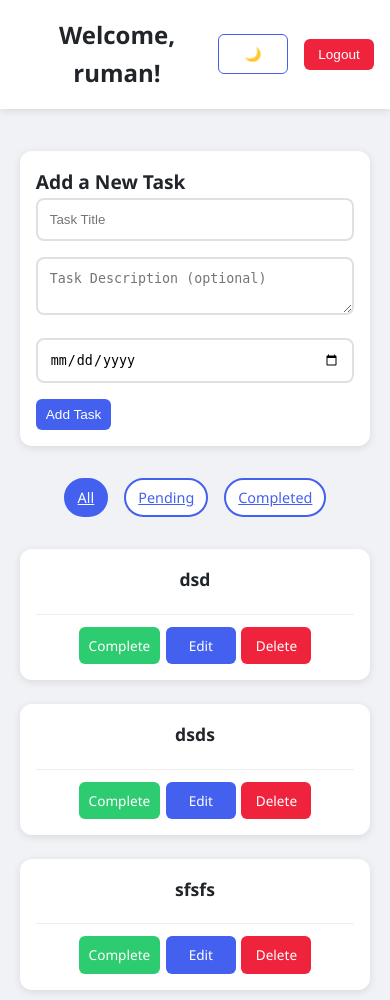
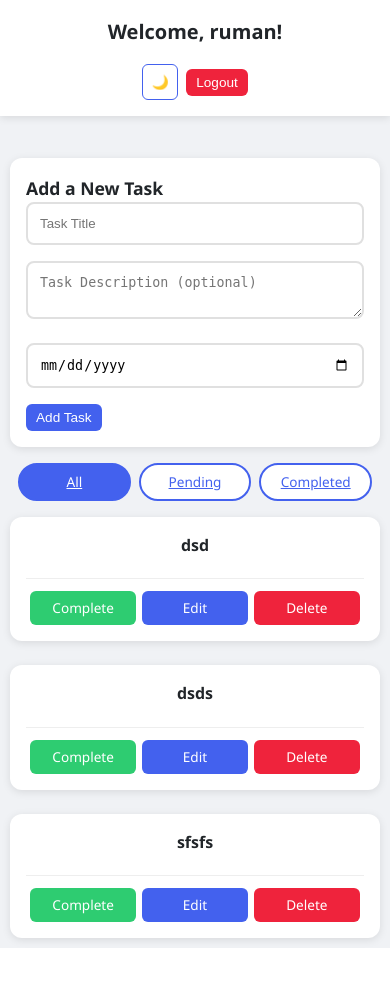
Before and after one commit to Ruman03/Django-Todo-Project, a Django app: page /todo/ in a window 390 px wide. After the commit the page ends 948 px from the top, so only its background shows below. Run offline with Django 5.2, Linux system fonts and the light colour scheme; a user stored in the database is signed in; data comes from the database, SQL or seed files in the repository; both versions use the stored data as it was after the commit.

Commit message:
Final Push

```diff
--- a/todo/static/todo/style.css
+++ b/todo/static/todo/style.css
@@ -190,12 +190,14 @@ textarea:focus {
     border: 1px solid var(--primary-color);
     font-size: 1.2rem;
     padding: 8px 12px;
-    min-width: auto;
-    width: 40px;
+    min-width: 40px;      /* Fixed width */
+    width: 40px;          /* Fixed width */
     height: 40px;
     display: flex;
     align-items: center;
     justify-content: center;
+    flex: 0 0 auto;       /* Prevent flex growing */
+    max-width: 40px;      /* Ensure fixed width */
 }
 
 .filters {
@@ -323,6 +325,104 @@ textarea:focus {
     }
 }
 
+/* Responsive Design */
+@media screen and (max-width: 768px) {
+    .header {
+        flex-direction: column;
+        gap: 1rem;
+        padding: 1rem 0.5rem;
+    }
+
+    .header-right {
+        width: auto;         /* Changed from 100% */
+        justify-content: center;
+        display: flex;
+        gap: 0.5rem;
+    }
+
+    .container {
+        width: 100%;
+        padding: 10px;
+    }
+
+    .task-list {
+        grid-template-columns: 1fr;
+    }
+
+    .task-form {
+        padding: 1rem;
+        margin-bottom: 1rem;
+    }
+
+    .filters {
+        justify-content: center;
+        margin-bottom: 1rem;
+    }
+
+    .task-actions {
+        gap: 0.35rem;
+        padding: 0.75rem 0.25rem 0;
+    }
+
+    .btn {
+        padding: 6px 10px;
+        min-width: 60px;
+        font-size: 0.85rem;
+    }
+
+    .btn-theme {
+        width: 36px;        /* Slightly smaller on mobile */
+        height: 36px;
+        min-width: 36px;
+        max-width: 36px;
+    }
+}
+
+@media screen and (max-width: 480px) {
+    h1 {
+        font-size: 1.25rem;
+    }
+
+    h2 {
+        font-size: 1.1rem;
+    }
+
+    .task-item {
+        padding: 1rem;
+    }
+
+    .task-title {
+        font-size: 1rem;
+    }
+
+    .task-description {
+        font-size: 0.9rem;
+    }
+
+    .filter-btn {
+        padding: 6px 12px;
+        font-size: 0.85rem;
+        flex: 1;
+        text-align: center;
+    }
+
+    .filters {
+        gap: 0.5rem;
+        padding: 0 0.5rem;
+    }
+
+    .task-actions {
+        flex-direction: row;
+        flex-wrap: wrap;
+    }
+
+    .btn {
+        flex: 1;
+        min-width: 0;
+        max-width: none;
+    }
+}
+
 /* Animations */
 @keyframes fadeIn {
     from { opacity: 0; transform: translateY(20px); }
--- a/todo/templates/todo/index.html
+++ b/todo/templates/todo/index.html
@@ -1,6 +1,8 @@
 <!DOCTYPE html>
 <html>
 <head>
+    <meta charset="UTF-8">
+    <meta name="viewport" content="width=device-width, initial-scale=1.0, maximum-scale=1.0, user-scalable=no">
     <title>To-Do App</title>
     {% load static %}
     <link rel="stylesheet" href="{% static 'todo/style.css' %}">
```
Also changed, not shown: db.sqlite3, 1 other file.
